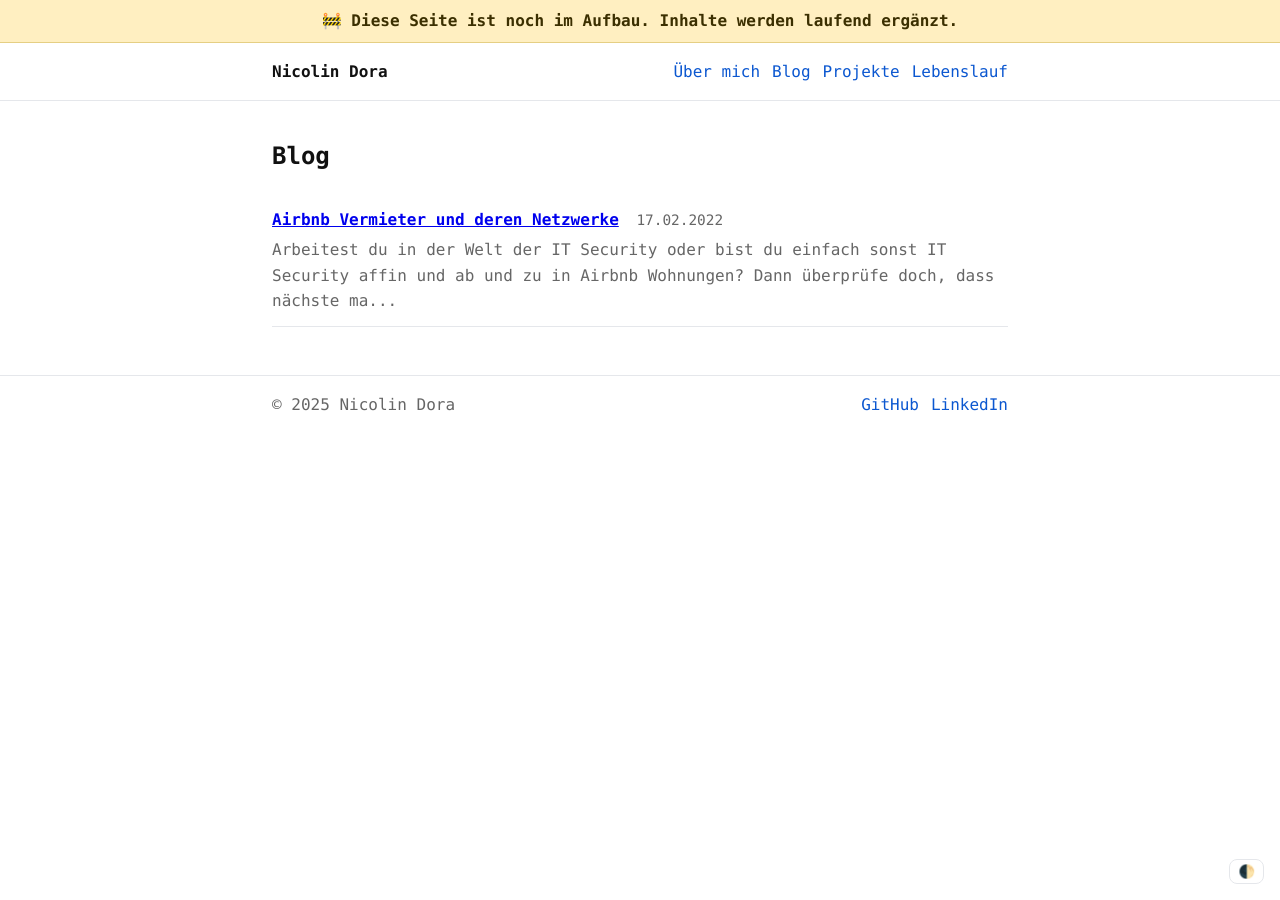
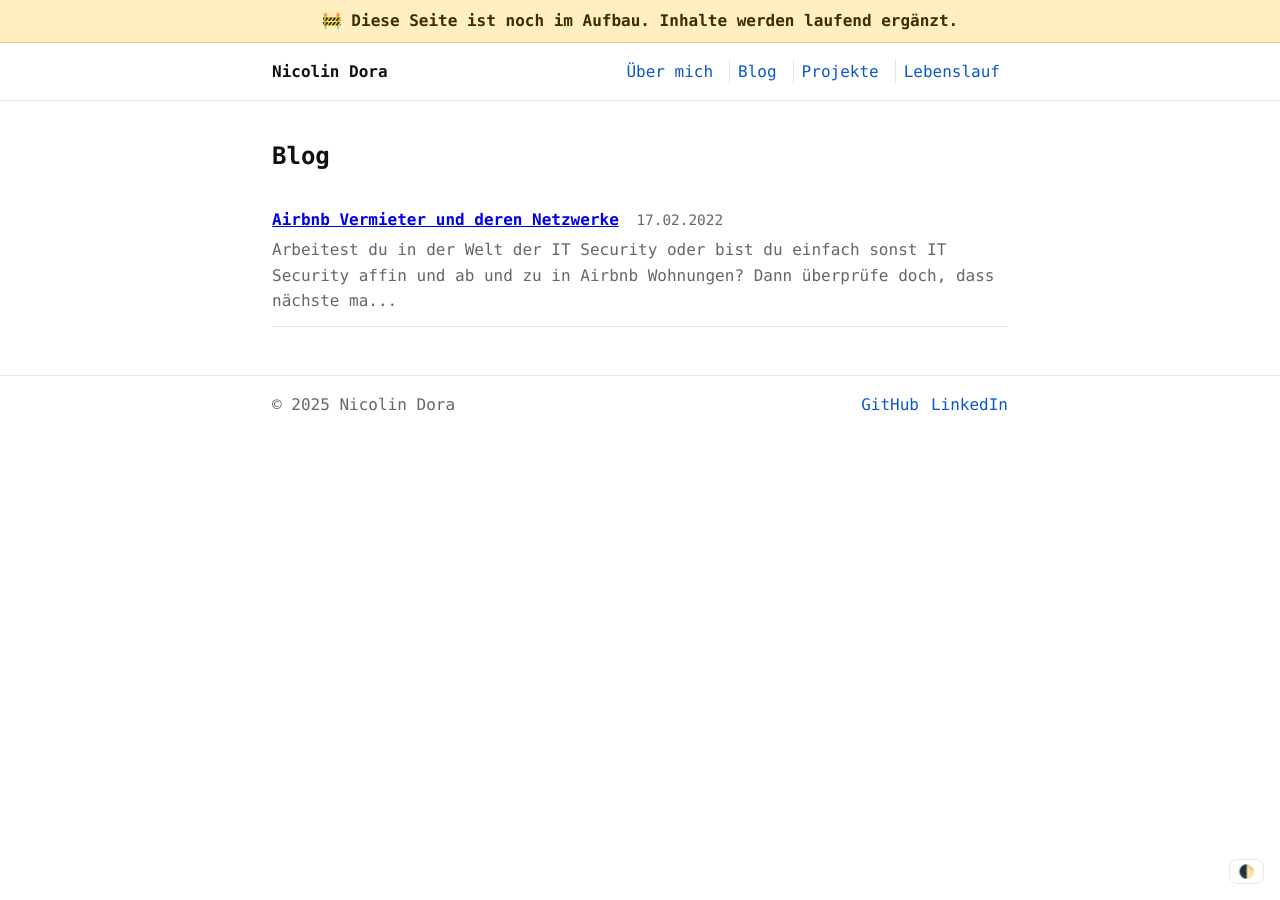
Before and after one commit to devobern/devobern.github.io, a Jekyll site: the page built from _pages/blog.md, in a window 1280 px wide. Built offline with Jekyll 4.4.1, drawn with Linux system fonts in a browser that asks for light colours.

Commit message:
Refine site navigation styles for improved accessibility and responsiveness

```diff
--- a/assets/css/style.css
+++ b/assets/css/style.css
@@ -55,7 +55,11 @@ img, video{max-width:100%; height:auto}
 .site-header .container{ display:flex; align-items:center; gap:.75rem; flex-wrap:wrap }
 .site-header .site-title{font-weight:700; text-decoration:none; color:var(--fg); margin-right:1rem}
 .site-nav{ margin-left:auto }
-.site-nav ul{list-style:none; margin:0; padding:0; display:flex; gap:.75rem; flex-wrap:wrap}
+.site-nav ul{list-style:none; margin:0; padding:0; display:flex; gap:.5rem; flex-wrap:wrap}
+/* Nicer delimiters: subtle divider using border, accessible and styleable */
+.site-nav li{ display:inline-flex; align-items:center; padding-inline:.5rem }
+/* Divider with symmetric spacing: rely on equal left/right padding only */
+.site-nav li + li{ border-inline-start:1px solid var(--border) }
 .site-nav a{color:var(--link); text-decoration:none}
 .site-nav a:focus, .site-nav a:hover{ text-decoration: underline; }
 /* Theme toggle */
@@ -90,6 +94,9 @@ img, video{max-width:100%; height:auto}
   .page-title{ font-size: 1.5rem }
   .site-nav{ width:100%; margin-left:0 }
   .site-nav ul{ gap:.5rem }
+  /* On small screens, drop dividers for a cleaner wrap */
+  .site-nav li{ padding-inline:.25rem }
+  .site-nav li + li{ border-inline-start:none; margin-inline-start:0 }
   .site-footer .container{ flex-direction: column; align-items: flex-start; gap:.5rem }
   .site-footer .theme-toggle{ position: static; margin-top:.25rem }
 }
```
